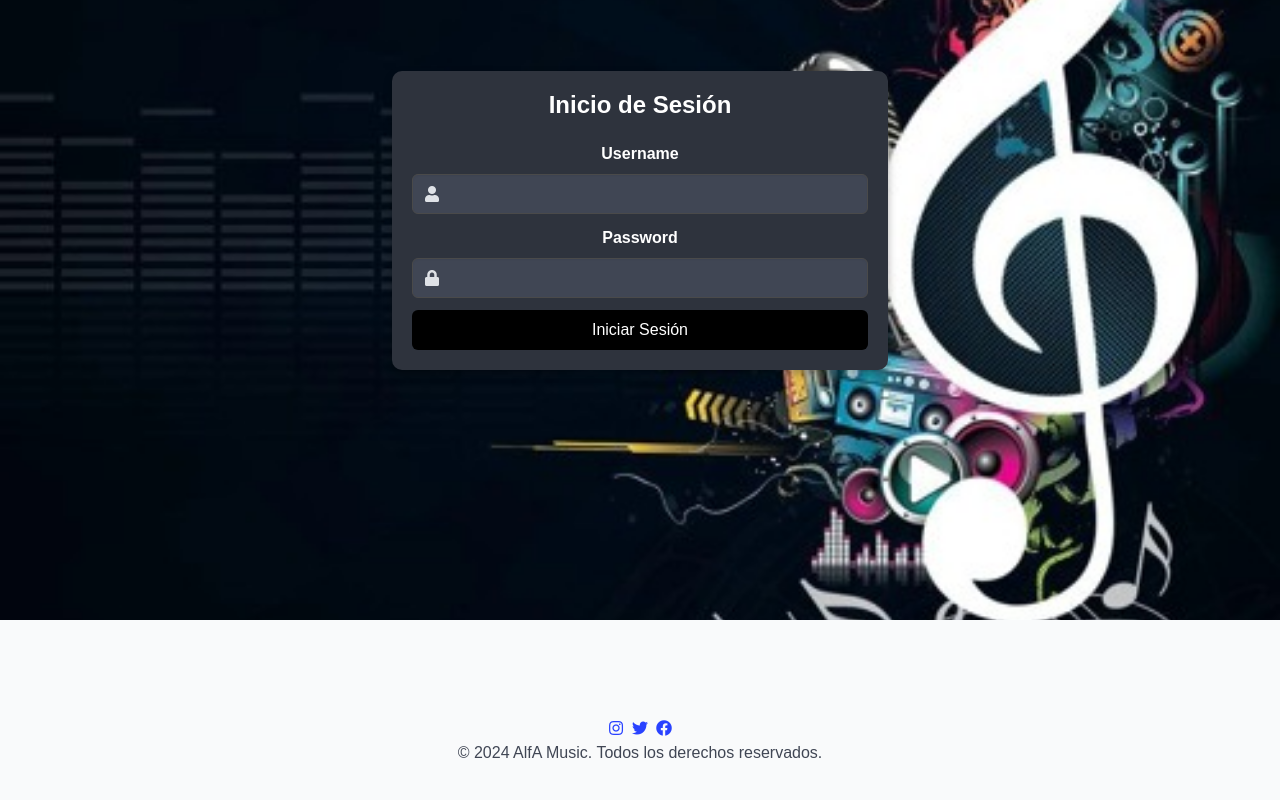
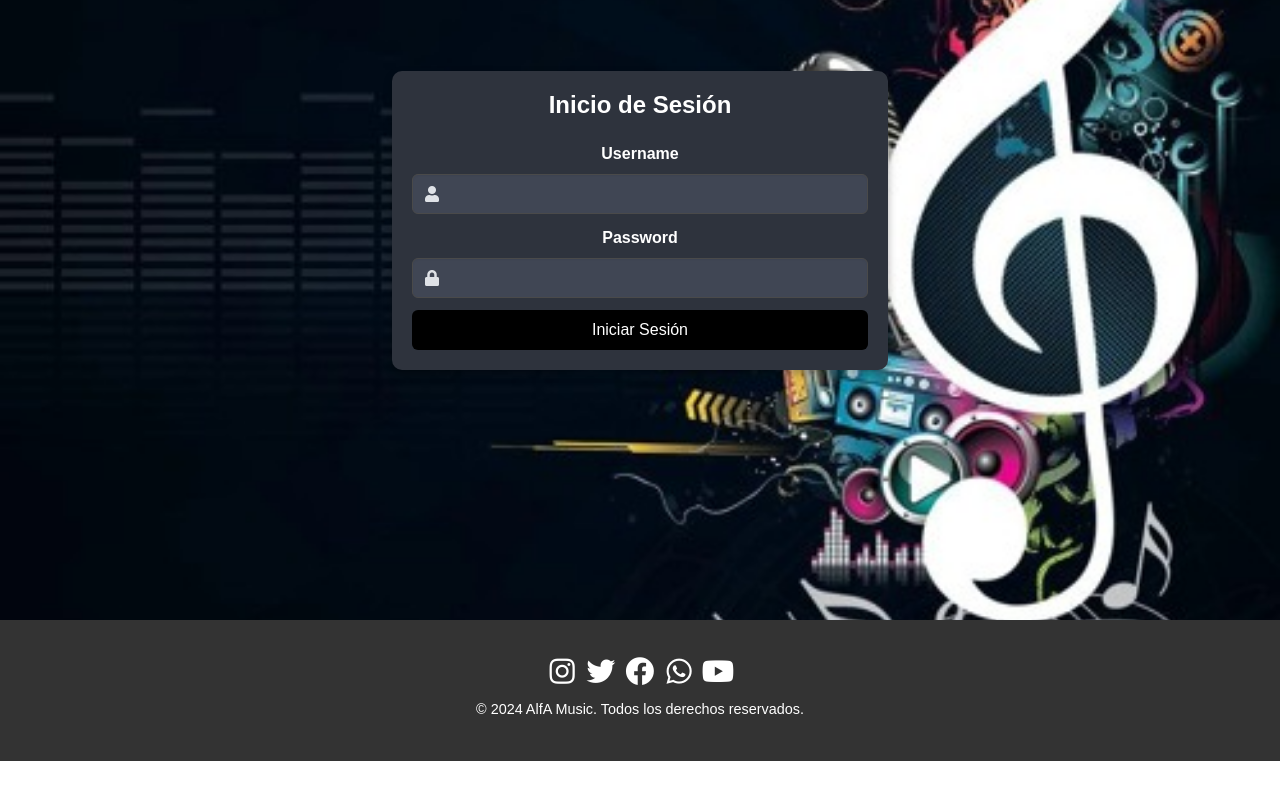
Before and after one commit to maxisoto/creacion-TIF, a React (Vite) app: page /alfa-music/login in a window 1280 px wide. Shown: the part 280-1080 px from the top of the page. After the commit the page ends 1041 px from the top, so only its background shows below. Built offline with nearby package versions, Linux system fonts and the light colour scheme.

Commit message:
Modificacion del Footer

```diff
--- a/src/components/Footer.jsx
+++ b/src/components/Footer.jsx
@@ -1,32 +1,67 @@
 
 
+// function Footer({ appName }) {
+
+//     return (
+//         <footer
+//             className= "footer"
+//         >
+//             <div className="content has-text-centered">
+//         {/* <p>Todos los derechos reservados</p> */}
+
+//         <a className='icon' href= "https://instagram.com">
+//            <i className="fab fa-instagram"></i>
+
+//         </a>
+//         <a className='icon' href= "https://twitter.com">
+//            <i className="fab fa-twitter"></i>
+
+//         </a>
+//         <a className='icon' href= "https://facebook.com">
+//           <i className="fab fa-facebook"></i>
+
+//         </a>
+//         <p
+//                                >
+//                     &copy; 2024 {appName}. Todos los derechos reservados.
+//                 </p>
+//         </div>
+//       </footer>
+//     );
+//   }
+//   export default Footer;
+
+import React from 'react';
+import '../styles/footer.css';
+
 function Footer({ appName }) {
+  return (
+      <footer className="footer">
+          <div className="content has-text-centered">
+              <div className="social-icons">
+                  <a className="icon" href="https://instagram.com" aria-label="Instagram">
+                      <i className="fab fa-instagram"></i>
+                  </a>
+                  <a className="icon" href="https://twitter.com" aria-label="Twitter">
+                      <i className="fab fa-twitter"></i>
+                  </a>
+                  <a className="icon" href="https://facebook.com" aria-label="Facebook">
+                      <i className="fab fa-facebook"></i>
+                  </a>
+                  <a className="icon" href="https://wa.me/3875016929" aria-label="WhatsApp">
+                        <i className="fab fa-whatsapp"></i>
+                    </a>
+                  <a className="icon" href="https://www.youtube.com/playlist?list=PLexg68_-qlOc8mXKWNq_EclmyNtkgP4Nf" aria-label="YouTube">
+                        <i className="fab fa-youtube"></i>
+                    </a>
+              </div>
 
-    return (
-        <footer
-            className= "footer"
-        >
-            <div className="content has-text-centered">
-        {/* <p>Todos los derechos reservados</p> */}
-
-        <a className='icon' href= "https://instagram.com">
-           <i className="fab fa-instagram"></i>
-
-        </a>
-        <a className='icon' href= "https://twitter.com">
-           <i className="fab fa-twitter"></i>
-
-        </a>
-        <a className='icon' href= "https://facebook.com">
-          <i className="fab fa-facebook"></i>
-
-        </a>
-        <p
-                               >
+              <p className="footer-text">
                   &copy; 2024 {appName}. Todos los derechos reservados.
               </p>
           </div>
       </footer>
   );
 }
+
 export default Footer;
--- /dev/null
+++ b/src/styles/footer.css
@@ -0,0 +1,75 @@
+.footer {
+    background-color: #333;
+    padding: 20px 0;
+    color: #fff;
+    animation: fadeIn 2s ease-in-out;
+}
+
+.social-icons {
+    margin-bottom: 15px;
+    display: flex;
+    justify-content: center;
+    flex-wrap: wrap;
+    gap: 15px;
+    animation: slideIn 1.5s ease-out;
+}
+
+.social-icons .icon {
+    font-size: 1.8em;
+    color: #fff;
+    transition: transform 0.3s ease, color 0.3s ease;
+    animation: bounce 2s infinite;
+}
+
+.social-icons .icon:hover {
+    transform: scale(1.2);
+    color: #1da1f2;
+}
+
+.footer-text {
+    font-size: 0.9em;
+    animation: fadeInUp 2s ease-in-out;
+}
+
+@keyframes fadeIn {
+    from { opacity: 0; }
+    to { opacity: 1; }
+}
+
+@keyframes slideIn {
+    from { transform: translateX(-100%); }
+    to { transform: translateX(0); }
+}
+
+@keyframes bounce {
+    0%, 20%, 50%, 80%, 100% {
+        transform: translateY(0);
+    }
+    40% {
+        transform: translateY(-10px);
+    }
+    60% {
+        transform: translateY(-5px);
+    }
+}
+
+@keyframes fadeInUp {
+    from {
+        opacity: 0;
+        transform: translateY(20px);
+    }
+    to {
+        opacity: 1;
+        transform: translateY(0);
+    }
+}
+
+@media (max-width: 768px) {
+    .social-icons {
+        margin-bottom: 10px;
+    }
+
+    .footer-text {
+        font-size: 0.8em;
+    }
+}
```
Lines whose indentation alone changed are shown as unchanged.
